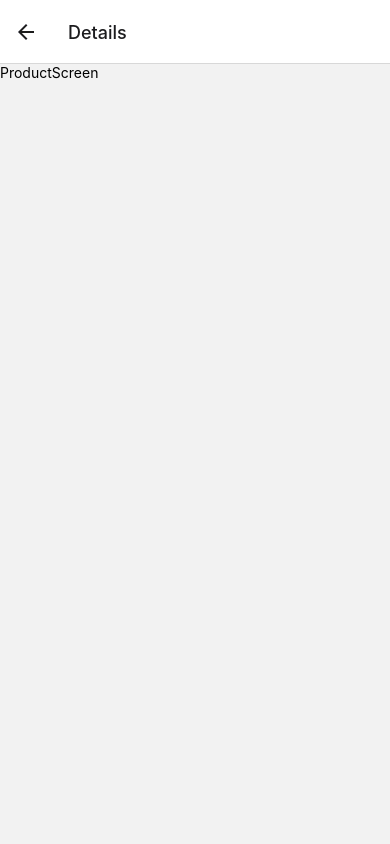
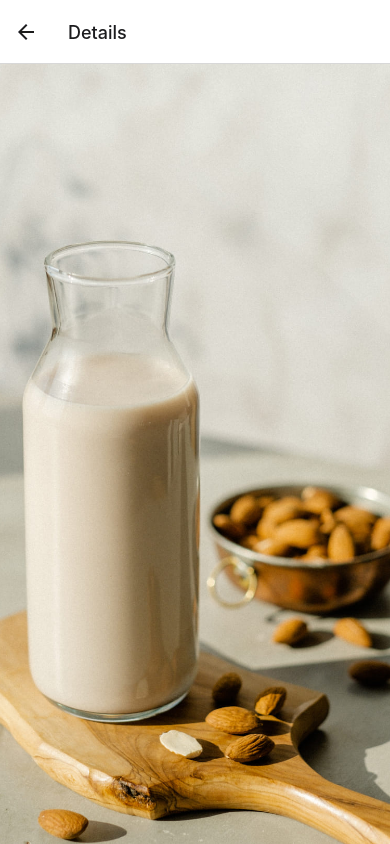
Before and after one commit to palveeen22/react-native-faceId-fingerPrint-Access, a React Native app: screen /Details in a window 390 px wide. Built offline with nearby package versions, Linux system fonts and the light colour scheme.

Commit message:
fix: stack fix. done

```diff
--- a/babel.config.js
+++ b/babel.config.js
@@ -1,4 +1,21 @@
 module.exports = {
   presets: ['module:@react-native/babel-preset'],
-  plugins: ['react-native-reanimated/plugin'],
+  plugins: [
+    'react-native-reanimated/plugin',
+    [
+      'module-resolver',
+      {
+        root: ['./src'],
+        alias: {
+          '@assets': './src/assets',
+          '@components': './src/components',
+          '@domain': './src/domain',
+          '@routes': './src/routes',
+          '@screen': './src/screen',
+          '@utility': './src/utility',
+          '@src': './src',
+        },
+      },
+    ],
+  ],
 };
--- a/src/screens/HomeScreen.tsx
+++ b/src/screens/HomeScreen.tsx
@@ -5,7 +5,11 @@ import { GestureHandlerRootView } from 'react-native-gesture-handler';
 import Icon from 'react-native-vector-icons/MaterialIcons';
 import { HomeScreenStyles } from '../styles/HomeScreenStyles';
 
-const HomeScreen = (): React.ReactElement => {
+type TProps = {
+    navigation: any
+}
+
+const HomeScreen = ({ navigation }: TProps): React.ReactElement => {
     const snapPoints = useMemo(() => ['25%', '50%', '90%'], []);
 
     return (
@@ -15,14 +19,18 @@ const HomeScreen = (): React.ReactElement => {
                     <View style={HomeScreenStyles.boxJustify}>
                         <View style={HomeScreenStyles.column}>
                             <Text style={HomeScreenStyles.textBlack}>улица аделя кутуя, 82</Text>
-                            <Text style={HomeScreenStyles.textGray}>Доставка 15 минут</Text>
+                            <Text style={HomeScreenStyles.textGray}
+                                onPress={() => {
+                                    navigation.navigate("Details");
+                                }}
+                            >Доставка 15 минут</Text>
                         </View>
-                        <Text style={{ fontSize: 35 }}>🧑🏼‍🦱</Text>
+                        <Text style={{ fontSize: 35 }}
+                            onPress={() => {
+                                navigation.navigate("Profile");
+                            }}
+                        >🧑🏼‍🦱</Text>
                     </View>
-                    {/* <Image
-            source={require('./src/assets/sm1.png')}
-            style={HomeScreenStyles.imageBox}
-          /> */}
                 </View>
             </SafeAreaView>
             <BottomSheet snapPoints={snapPoints}>
@@ -44,3 +52,14 @@ const HomeScreen = (): React.ReactElement => {
 }
 
 export default HomeScreen;
+
+const styles = StyleSheet.create({
+    container: {
+        flex: 1,
+    },
+    image: {
+        flex: 1,
+        width: "auto",
+        height: "auto",
+    },
+});
--- a/src/screens/ProductScreen.tsx
+++ b/src/screens/ProductScreen.tsx
@@ -1,10 +1,28 @@
 import React from 'react'
-import { Text } from 'react-native'
+import { Image, StyleSheet, Text, View } from 'react-native'
+import { HomeScreenStyles } from '../styles/HomeScreenStyles'
 
 const ProductScreen = () => {
     return (
-        <Text>ProductScreen</Text>
+
+        <View style={styles.container}>
+            <Image
+                source={require('../assets/sm1.png')}
+                style={styles.image}
+            />
+        </View>
     )
 }
 
 export default ProductScreen
+
+const styles = StyleSheet.create({
+    container: {
+        flex: 1,
+    },
+    image: {
+        flex: 1,
+        width: "auto",
+        height: "auto",
+    },
+});
--- a/src/stacks/Home.tsx
+++ b/src/stacks/Home.tsx
@@ -1,6 +1,7 @@
 import { createStackNavigator } from '@react-navigation/stack';
 import HomeScreen from '../screens/HomeScreen';
 import ProductScreen from '../screens/ProductScreen';
+import ProfileScreen from '../screens/ProfileScreen';
 
 const Stack = createStackNavigator();
 
@@ -13,6 +14,7 @@ const StackHolder = () => {
         options={{ headerShown: false }}
       />
       <Stack.Screen name="Details" component={ProductScreen} />
+      <Stack.Screen name="Profile" component={ProfileScreen} />
 
     </Stack.Navigator>
   );
```
